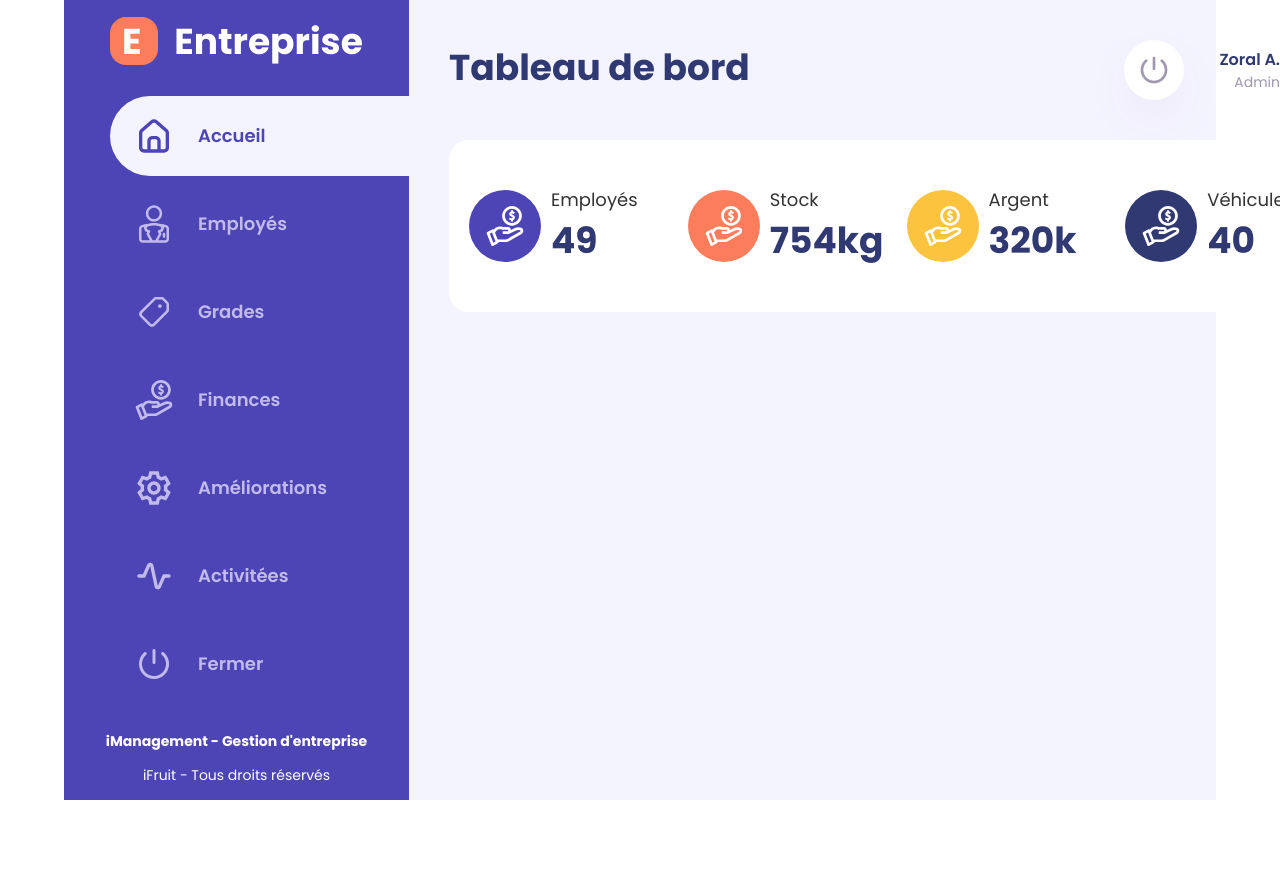
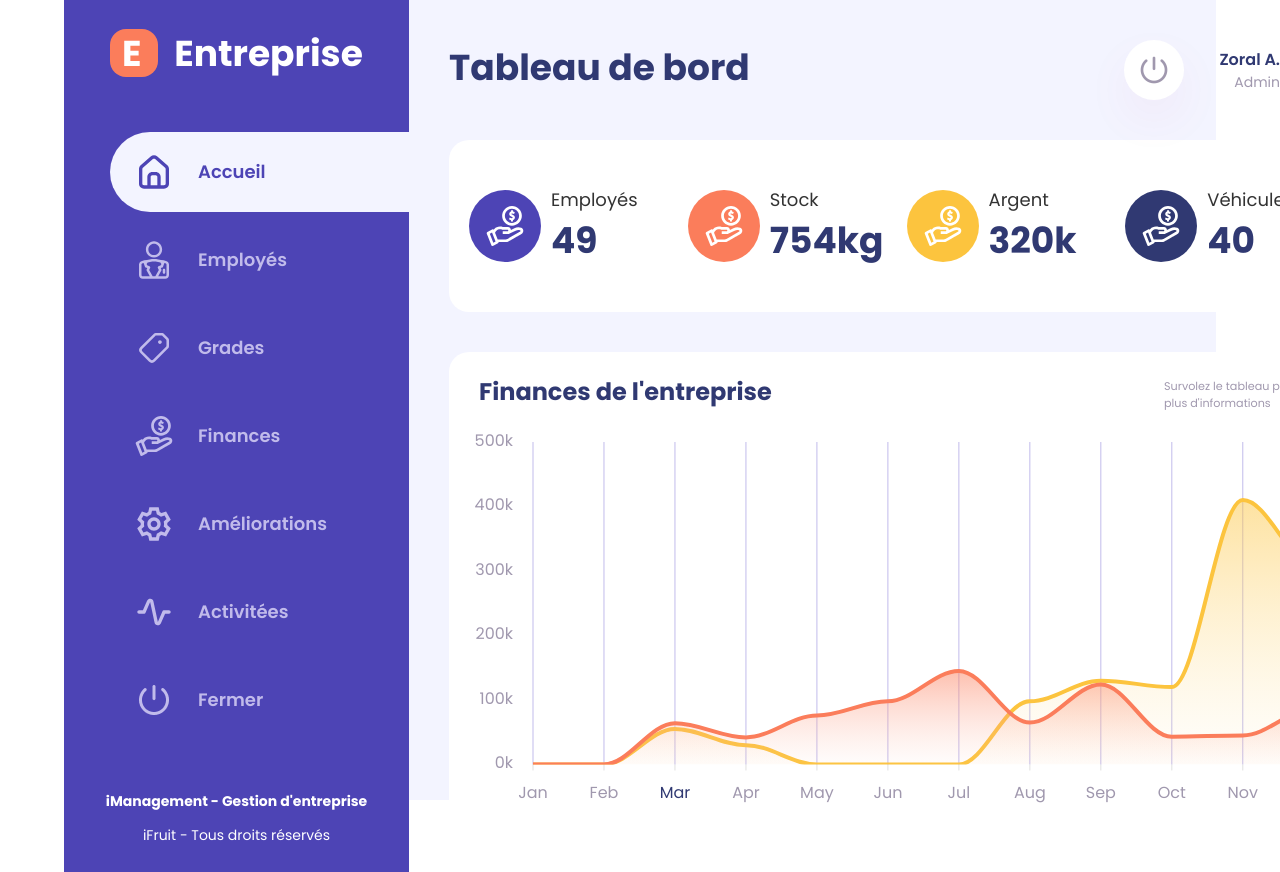
Before and after one commit to Tryade-projects/triade-dashboard, a React (Vite) app: page /home in a window 1280 px wide. Shown: the top 872 px of the page. Before the commit the page ends 800 px from the top, so only its background shows below. Built offline with nearby package versions, Linux system fonts and the light colour scheme.

Commit message:
Le graphique avec Apexcharts

```diff
--- a/package.json
+++ b/package.json
@@ -9,7 +9,10 @@
     "preview": "vite preview"
   },
   "dependencies": {
+    "apexcharts": "^3.37.1",
+    "moment": "^2.29.4",
     "react": "^18.2.0",
+    "react-apexcharts": "^1.4.0",
     "react-dom": "^18.2.0",
     "react-router-dom": "^6.8.2"
   },
--- /dev/null
+++ b/src/components/DashboardCharts/DashboardCharts.jsx
@@ -0,0 +1,167 @@
+import React, { Component } from 'react';
+import Chart from "react-apexcharts";
+
+//Apexcharts series Datas for every months
+var expensesDatas = [0, 0, 55, 30, 0, 0, 0, 98, 130, 120, 410, 310]
+var gainDatas = [0, 0, 64, 42, 76, 98, 145, 65, 124, 43, 45, 87]
+
+//labels colors
+const firstLabelsColor = '#A098AE'
+const secondLabelColor = "#303972"
+let listLabelColor = [firstLabelsColor, firstLabelsColor, firstLabelsColor, firstLabelsColor, firstLabelsColor, firstLabelsColor, firstLabelsColor, firstLabelsColor, firstLabelsColor, firstLabelsColor, firstLabelsColor, firstLabelsColor]
+
+function getTheMonth() {
+  let today = Date.now();
+  let todayDateFormat = new Date(today);
+  let todayMonth = todayDateFormat.getMonth();
+  return todayMonth;
+}
+
+function changelabelsColor() {
+  let value = getTheMonth();
+  listLabelColor.splice(value, 1, secondLabelColor)
+  return listLabelColor
+}
+
+
+//ApexCharts
+class DashboardCharts extends Component {
+  constructor(props) {
+    super(props);
+
+    this.state = {
+      series: [
+        {
+          name: "Dépenses",
+          data: expensesDatas
+        },
+        {
+          name: "Revenus",
+          data: gainDatas
+        }
+      ],
+
+      options: {
+
+        colors: ['#FCC43E', '#FB7D5B'],
+
+        chart: {
+          id: "chart",
+          zoom: { enabled: false },
+          toolbar: { show: false },
+        },
+
+        tooltip: {
+          enabled: true,
+          x: { show: false },
+          style: {
+            fontSize: '16px',
+            fontFamily: "Poppins",
+          },
+          marker: { show: true },
+          fixed: {
+            enabled: true,
+            position: "topRight"
+          },
+        },
+
+        fill: {
+          type: "gradient",
+          opacity: 0.2,
+          gradient: {
+            opacityFrom: 0.7,
+            opacityTo: 0.2,
+          },
+        },
+
+        dataLabels: { enabled: false },
+
+
+
+        legend: {
+          show: false,
+          position: "top",
+          horizontalAlign: "right",
+          fontSize: "14px",
+          markers: {
+            width: 13,
+            height: 13,
+            strokeWidth: 1,
+            strokeColor: ['#FCC43E', '#FB7D5B'],
+            fillColors: ["transparent", "transparent"],
+            offsetX: -3,
+            offsetY: 2
+          }
+        },
+
+
+
+        grid: {
+          borderColor: "#C1BBEB",
+          xaxis: {
+            lines: { show: true }
+          },
+          yaxis: {
+            lines: { show: false }
+          }
+        },
+
+        xaxis: {
+          categories: ["Jan", "Feb", "Mar", "Apr", "May", "Jun", "Jul", "Aug", "Sep", "Oct", "Nov", "Dec"],
+          axisBorder: { show: false },
+          tooltip: { enabled: false },
+          labels: {
+            show: true,
+            style: {
+              colors: changelabelsColor(),
+              fontSize: '12px',
+              fontFamily: "Poppins, sans-serif",
+            },
+            offsetY: 5
+          },
+        },
+
+        yaxis: {
+          labels: {
+            style: {
+              colors: "#a098ae",
+              fontFamily: "Poppins"
+            },
+            formatter: function (value) {
+              return value + "k";
+            },
+            offsetX: -10,
+          },
+        },
+
+        stroke: { curve: 'smooth' }
+      },
+
+    };
+  }
+
+
+
+
+
+
+  render() {
+
+    return (
+      <div className="dashboardCharts">
+        <h2>Finances de l'entreprise</h2>
+        <h4>Survolez le tableau pour plus d'informations</h4>
+        <Chart
+          options={this.state.options}
+          series={this.state.series}
+          type="area"
+          width="100%"
+          height="100%"
+        />
+      </div>
+    );
+  }
+}
+
+
+export default DashboardCharts
--- /dev/null
+++ b/src/components/DashboardCharts/_dashboardCharts.scss
@@ -0,0 +1,121 @@
+//Main container for the charts
+.dashboardCharts {
+    position: relative;
+    z-index: 2;
+    width: 100%;
+    height: 480px;
+    padding: 25px;
+    padding-top: 60px;
+    background-color: $colorWhite;
+    border-radius: 20px;
+    max-width: 1030px;
+    display: flex;
+    flex-direction: column;
+    margin-top: 40px;
+
+    h2 {
+        position: absolute;
+        top: 22px;
+        left: 30px;
+        @include littleTitle;
+    }
+
+    h4{
+        position: absolute;
+        right: 60px;
+        top: 26px;
+        font-size: 0.7rem;
+        color: $colorGrey3;
+        font-weight: lighter;
+        width: 140px;
+    }
+
+    //Apexcharts CSS
+    .apexcharts-canvas {
+        position: relative;
+    }
+
+    .apexcharts-legend {
+        position: absolute;
+        top: -27px !important;
+        right: 30px !important;
+
+        div {
+            width: auto;
+            padding-right: 10px;
+            position: relative;
+        }
+    }
+
+
+    .apexcharts-tooltip {
+
+        display: flex !important;
+        flex-direction: row !important;
+        top: -35px !important;
+        left: auto !important;
+        right: -20px;
+        opacity: 1 !important;
+        width: auto;
+        height: auto;
+        border: none !important;
+        box-shadow: none !important;
+        padding-left: 20px;
+
+        div,
+        span {
+            margin: 0 !important;
+            padding: 0 !important;
+        }
+
+        >div {
+            position: relative;
+            width: 115px;
+
+
+            //The tooltips marker
+            span.apexcharts-tooltip-marker {
+                position: absolute;
+                top: 6.5px;
+                left: -17px;
+                border: 3px solid;
+                background-color: transparent!important;
+
+            }
+
+
+
+            div {
+                display: flex;
+                flex-direction: column;
+                width: 100%;
+            }
+
+        }
+        //Color for the marker of the first line
+        >div:nth-child(1)>span{
+            border-color: #FCC43E;
+        }
+
+        //Color for the marker of the second line
+        >div:nth-child(2)>span{
+            border-color: #FB7D5B;
+        }
+
+    }
+
+    //The marker of the seriess
+    .apexcharts-series-markers circle {
+        fill: white;
+        stroke-width: 4px;
+        stroke: #FCC43E;
+    }
+
+    #SvgjsG1153 circle {
+        fill: white;
+        stroke-width: 4px;
+        stroke: #FB7D5B;
+    }
+
+
+}
--- a/src/pages/Home/Home.jsx
+++ b/src/pages/Home/Home.jsx
@@ -1,12 +1,14 @@
 import React from "react";
 import Header from "../../components/Header/Header";
 import DashboardInfos from "../../components/DashboardInfos/DashboardInfos";
+import DashboardCharts from "../../components/DashboardCharts/DashboardCharts";
 
 const Home = () => {
   return (
     <div className="main">
       <Header title={"Tableau de bord"} />
       <DashboardInfos/>
+      <DashboardCharts/>
     </div>
   );
 };
--- a/src/styles/index.scss
+++ b/src/styles/index.scss
@@ -16,4 +16,5 @@
 @import "../pages/Activities/activities";
 @import "../components/FormatIcon/formatIcon";
 @import "../components/DashboardInfos/dashboardInfos";
+@import "../components/DashboardCharts/dashboardCharts";
 @import "../components/ButtonAdd/buttonadd";
```
Also changed, not shown: 1 other file (tests, documents, lock files or other folders).
